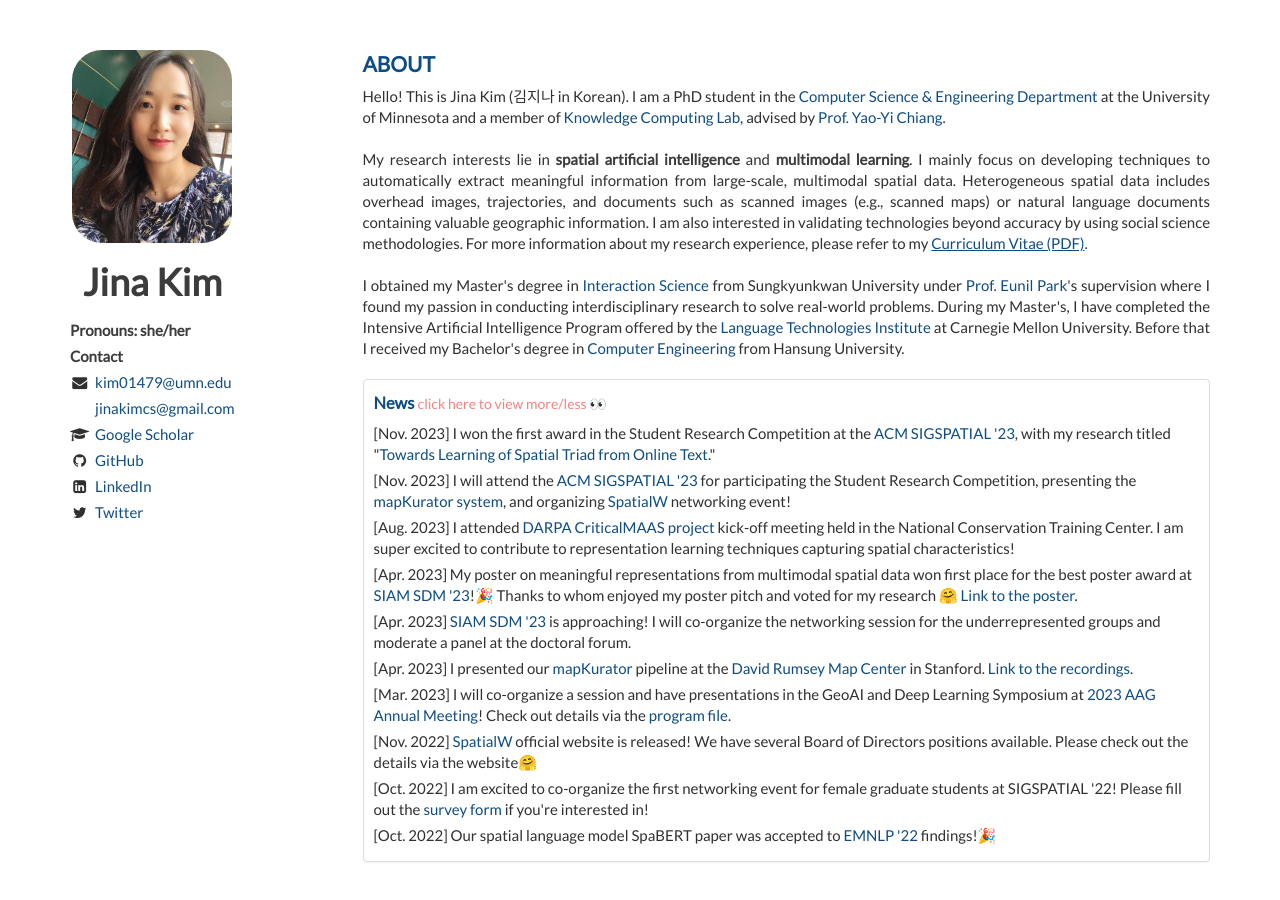
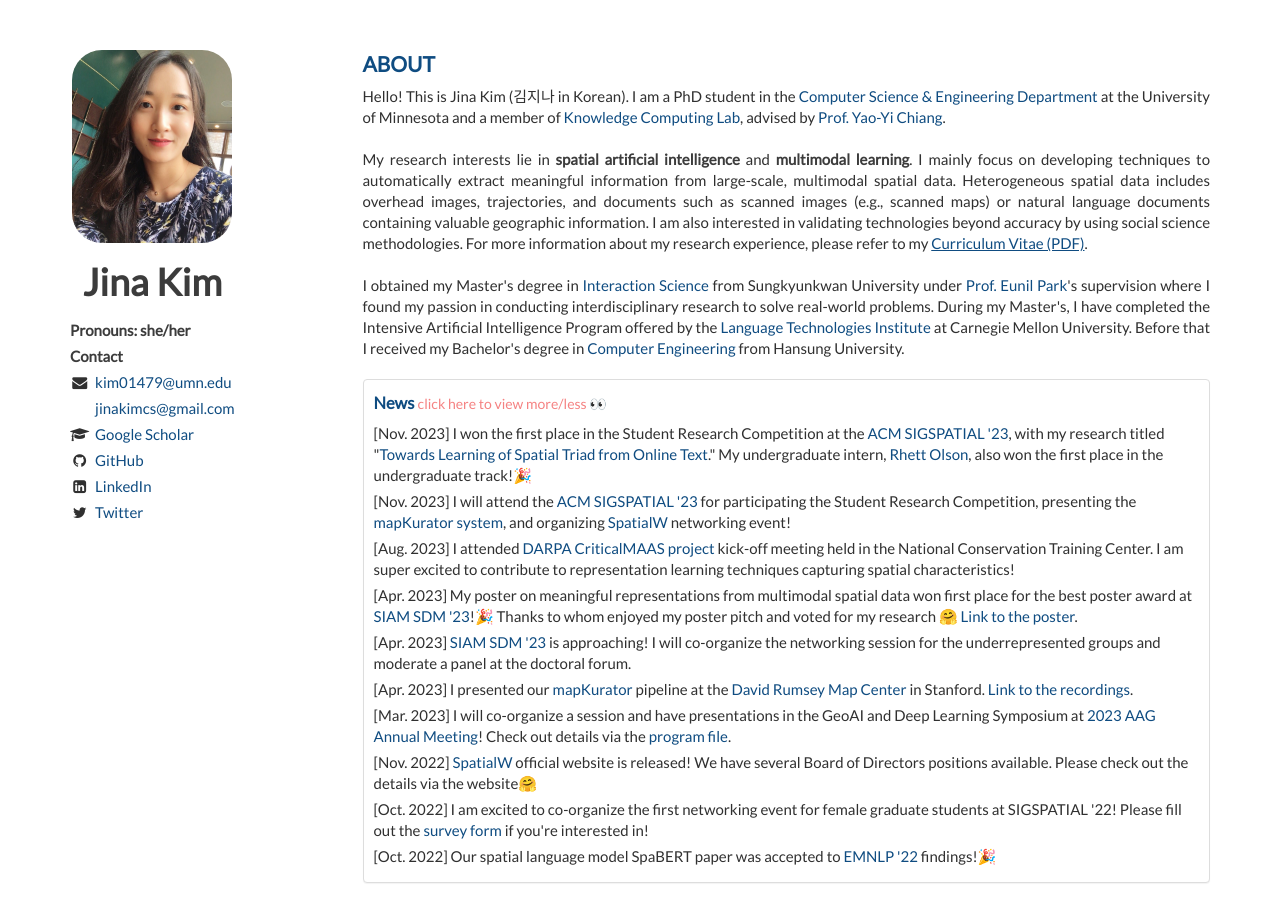
Before and after one commit to Jina-Kim/Jina-Kim.github.io, a Jekyll site: the page built from index.html, in a window 1280 px wide and 900 px high. Built offline with Jekyll 4.4.1, drawn with Linux system fonts in a browser that asks for light colours; nearby versions of some CDN libraries; the list of posts is cut into pages by our own code.

Commit message:
Update about.html

```diff
--- a/_includes/about.html
+++ b/_includes/about.html
@@ -20,7 +20,9 @@
       <div class="panel-body">
           <h2>News <a type="button" data-toggle="collapse" data-target="#collapseList" aria-expanded="false" aria-controls="collapseList" style="font-size: 85%; color: #F58282;font-weight: normal;">click here to view more/less 👀</a></h2>
         <ul class="list-unstyled">
-            <li>[Nov. 2023] I won the first award in the Student Research Competition at the <a href="https://sigspatial2023.sigspatial.org/">ACM SIGSPATIAL '23</a>, with my research titled "<a href="https://jina-kim.github.io/files/papers/2023-11-jina-sigspatial-src.pdf">Towards Learning of Spatial Triad from Online Text</a>."</li>
+            <li>[Nov. 2023] I won the first place in the Student Research Competition at the <a href="https://sigspatial2023.sigspatial.org/awards/">ACM SIGSPATIAL '23</a>, with my research titled "<a href="https://jina-kim.github.io/files/papers/2023-11-jina-sigspatial-src.pdf">Towards Learning of Spatial Triad from Online Text</a>."
+                My undergraduate intern, <a href="https://www.linkedin.com/in/rhett-olson-160752261/">Rhett Olson</a>, also won the first place in the undergraduate track!🎉
+            </li>
             <li>[Nov. 2023] I will attend the <a href="https://sigspatial2023.sigspatial.org/">ACM SIGSPATIAL '23</a> for participating the Student Research Competition, presenting the <a href="https://arxiv.org/pdf/2306.17059">mapKurator system</a>, and organizing <a href="https://spatialwomen.github.io/">SpatialW</a> networking event!</li>
             <li>[Aug. 2023] I attended <a href="https://criticalminerals.darpa.mil/">DARPA CriticalMAAS project</a> kick-off meeting held in the National Conservation Training Center. I am super excited to contribute to representation learning techniques capturing spatial characteristics!</li>
             <li>[Apr. 2023] My poster on meaningful representations from multimodal spatial data won first place for the best poster award at <a href="https://www.siam.org/conferences/cm/conference/sdm23">SIAM SDM '23</a>!🎉 Thanks to whom enjoyed my poster pitch and voted for my research 🤗 <a href="https://jina-kim.github.io/files/SDM2023_Doctoral_Forum_Poster.pdf">Link to the poster</a>.</li>
```
